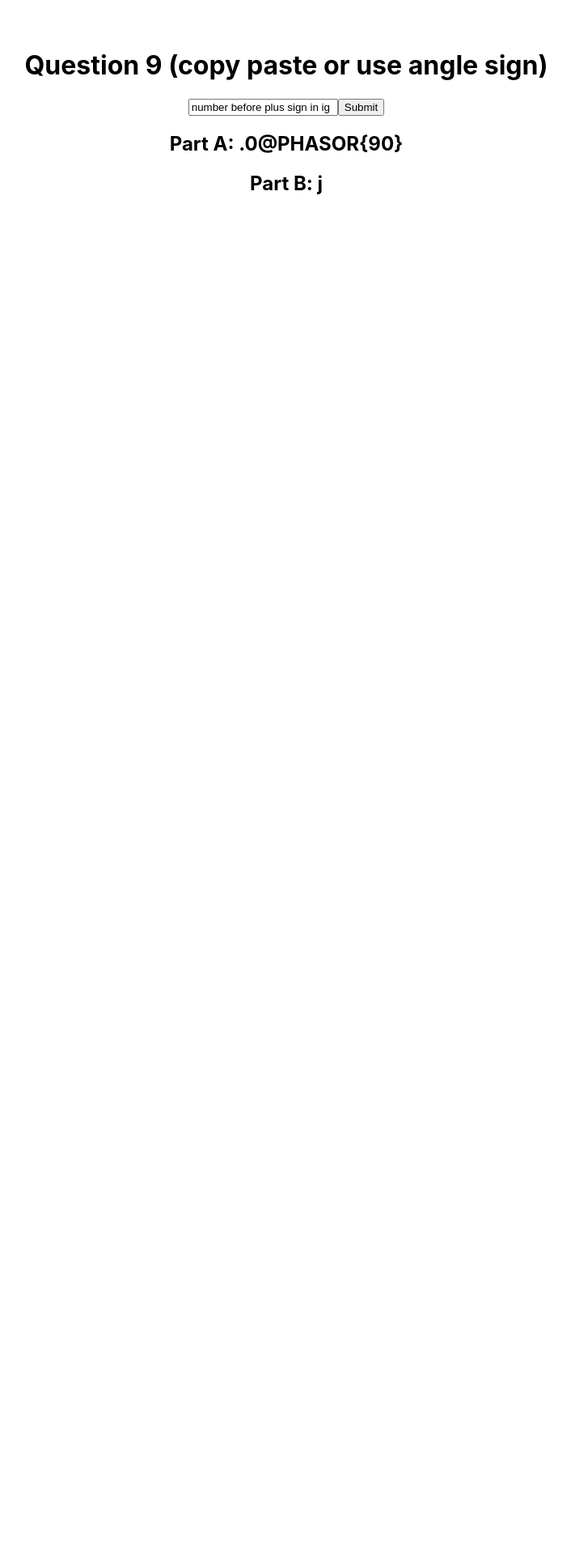
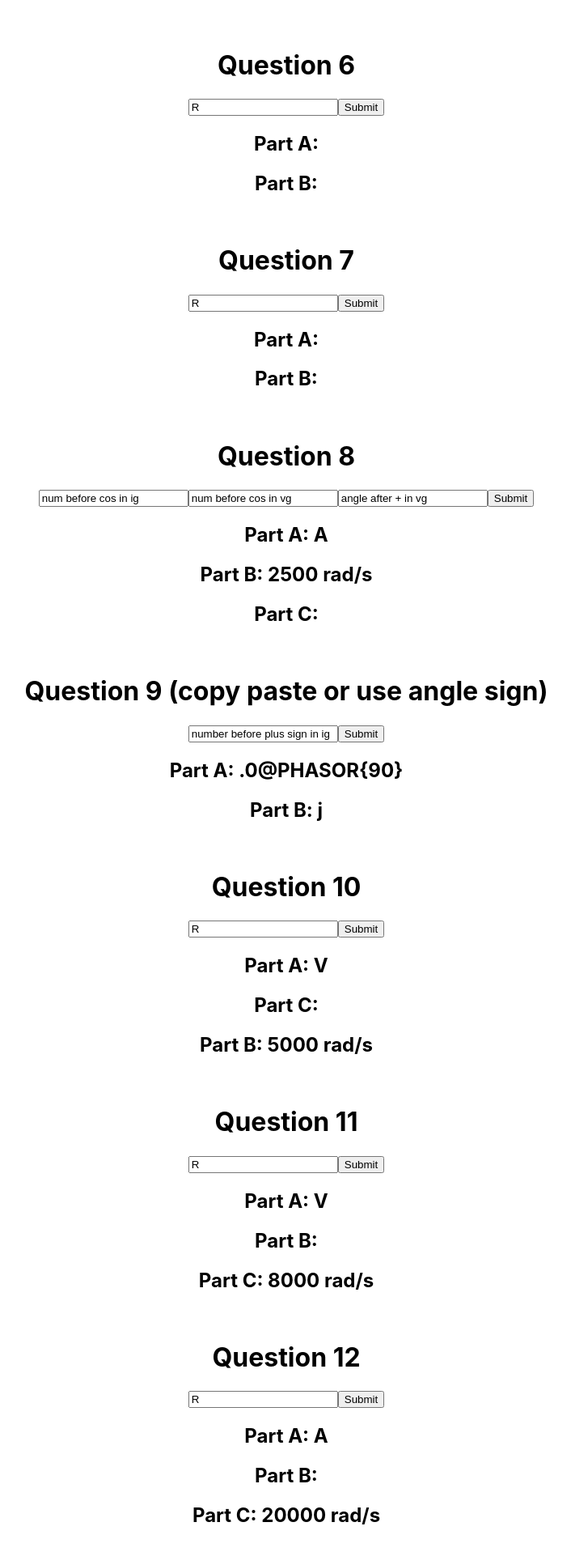
Before and after one commit to Cyberistic/circiuitshwthing, a React (Create React App) app in the folder hwthing/: page / in a window 1280 px wide. Shown: the part 1643-3560 px from the top of the page at 81% size, without its empty margins (286-992 px from the left). Before the commit the page ends 1904 px from the top, so only its background shows below. Built offline with nearby package versions, Linux system fonts and the light colour scheme.

Commit message:
bad comment

```diff
--- a/hwthing/src/App.js
+++ b/hwthing/src/App.js
@@ -12,19 +12,26 @@ function App() {
       <Question3 />
       <Question4 />
       <Question5 />
-      <Question9 />
-
-      {/*
       <Question6 />
-
-
       <Question7 />
       <Question8 />
-
+      <Question9 />
       <Question10 />
       <Question11 />
       <Question12 />
       <Question13 />
+
+      {/*
+
+
+
+
+
+
+
+
+
+
       <Question14 /> */}
     </div>
   );
@@ -443,38 +450,114 @@ function Question5() {
   )
 }
 
-// function Question6() {
+function Question6() {
 
-//   const[parta, setParta] = useState("");
-//   const[partb, setPartb] = useState("");
+  const[parta, setParta] = useState("");
+  const[partb, setPartb] = useState("");
 
-//   const [num1, setNum1] = useState("R");
-//   const handleSubmit = (evt) => {
-//     evt.preventDefault();
-//     let formula1 = math.evaluate(`((${num1} + ${math.complex('50 - 60i')})*(${math.complex('-100i')}))/(${num1} + ${math.complex('50 - 40i')})`)
-//     let formula2 = math.evaluate(`200/(${num1} + ${math.complex('50 + 60i')})`)
-//     console.log(formula1);
-//     setParta(formula1.format(3))
-//     setPartb(formula2.format(3))
-//   }
-//   return(
-//     <>
-//     <br />
-//     <h1>Question 6</h1>
-//     <form onSubmit={handleSubmit}>
+  const [num1, setNum1] = useState("R");
+  const handleSubmit = (evt) => {
+    evt.preventDefault();
+    let formula1 = math.evaluate(`((${num1} + ${math.complex('50 + 60i')})*(${math.complex('-100i')}))/((${num1} + ${math.complex('50 + 60i')}) + (${math.complex('-100i')}))`)
+    let formula2 = math.evaluate(`200/(${num1} + ${math.complex('50 + 60i')})`)
+    setParta(formula1.format(3).slice(0, -1) + 'j')
+    setPartb(formula2.format(3).slice(0, -1) + 'j')
+  }
+  return(
+    <>
+    <br />
+    <h1>Question 6</h1>
+    <form onSubmit={handleSubmit}>
 
-//       <input
-//         type="text"
-//         value={num1}
-//         onChange={e => setNum1(e.target.value)}
-//       />
-//       <input type="submit" value="Submit" />
-//     </form>
-//     <h2>Part A: {parta}</h2>
-//     <h2>Part B: {partb}</h2>
-//     </>
-//   )
-// }
+      <input
+        type="text"
+        value={num1}
+        onChange={e => setNum1(e.target.value)}
+      />
+      <input type="submit" value="Submit" />
+    </form>
+    <h2>Part A: {parta}</h2>
+    <h2>Part B: {partb}</h2>
+    </>
+  )
+}
+function Question7() {
+
+  const[parta, setParta] = useState("");
+  const[partb, setPartb] = useState("");
+
+  const [num1, setNum1] = useState("R");
+  const handleSubmit = (evt) => {
+    evt.preventDefault();
+    //let formula1 = math.evaluate(`((${num1} + ${math.complex('50 + 60i')})*(${math.complex('-100i')}))/((${num1} + ${math.complex('50 + 60i')}) + (${math.complex('-100i')}))`)
+    let formula1 = math.evaluate(`(${math.complex('5 + 5i')}) * (1 - (${math.complex('0 + 2i')} / ${num1}))`)
+    let formula2 = math.evaluate(`1/((-0.25/${num1}) + ${math.complex('-0.025i')})`)
+    setParta(formula1.format(3).slice(0, -1) + 'j')
+    setPartb(formula2.format(3).slice(0, -1) + 'j')
+  }
+  return(
+    <>
+    <br />
+    <h1>Question 7</h1>
+    <form onSubmit={handleSubmit}>
+
+      <input
+        type="text"
+        value={num1}
+        onChange={e => setNum1(e.target.value)}
+      />
+      <input type="submit" value="Submit" />
+    </form>
+    <h2>Part A: {parta}</h2>
+    <h2>Part B: {partb}</h2>
+    </>
+  )
+}
+function Question8() {
+
+  const[parta, setParta] = useState("");
+  const[partb, setPartb] = useState("");
+
+  const [num1, setNum1] = useState("num before cos in ig");
+  const [num2, setNum2] = useState("num before cos in vg");
+  const [num3, setNum3] = useState("angle after + in vg");
+  const handleSubmit = (evt) => {
+    evt.preventDefault();
+    //let formula1 = math.evaluate(`((${num1} + ${math.complex('50 + 60i')})*(${math.complex('-100i')}))/((${num1} + ${math.complex('50 + 60i')}) + (${math.complex('-100i')}))`)
+    // let formula1 = math.evaluate(`${math.complex('0.4-0.2i')} * ${math.Complex.fromPolar(parseInt(num1), 0)} + ${math.complex('0.15+0.05i')} * ${math.Complex.fromPolar(parseInt(num2), parseInt(num3))}`)
+    let formula1 = math.evaluate(`(${math.complex('0.4-0.2i')}) * ${math.Complex.fromPolar(parseInt(num1), 0)} + (${math.complex('0.15+0.05i')}) * (${math.Complex.fromPolar(parseInt(num2), parseInt(num3) * 0.017453)})`)
+    setParta(math.complex(formula1).abs().toPrecision(3))
+    setPartb((math.complex(formula1).arg() / 0.017453).toPrecision(3))
+  }
+  return(
+    <>
+    <br />
+    <h1>Question 8</h1>
+    <form onSubmit={handleSubmit}>
+
+      <input
+        type="text"
+        value={num1}
+        onChange={e => setNum1(e.target.value)}
+      />
+            <input
+        type="text"
+        value={num2}
+        onChange={e => setNum2(e.target.value)}
+      />
+            <input
+        type="text"
+        value={num3}
+        onChange={e => setNum3(e.target.value)}
+      />
+      <input type="submit" value="Submit" />
+    </form>
+    <h2>Part A: {parta} A</h2>
+    <h2>Part B: 2500 rad/s</h2>
+    <h2>Part C: {partb}</h2>
+    </>
+  )
+}
 
 function Question9() {
 
@@ -504,4 +587,143 @@ function Question9() {
     </>
   )
 }
+function Question10() {
+
+  const[parta, setParta] = useState("");
+  const[partb, setPartb] = useState("");
+
+  const [num1, setNum1] = useState("R");
+  const handleSubmit = (evt) => {
+    evt.preventDefault();
+    //let formula1 = math.evaluate(`((${num1} + ${math.complex('50 + 60i')})*(${math.complex('-100i')}))/((${num1} + ${math.complex('50 + 60i')}) + (${math.complex('-100i')}))`)
+    // let formula1 = math.evaluate(`${math.complex('0.4-0.2i')} * ${math.Complex.fromPolar(parseInt(num1), 0)} + ${math.complex('0.15+0.05i')} * ${math.Complex.fromPolar(parseInt(num2), parseInt(num3))}`)
+    let formula1 = math.evaluate(`(${math.complex('40+120i')}) * (${num1} /  ( ${num1} + ${math.complex('-90-70i')}))`)
+    setParta(math.complex(formula1).abs().toPrecision(3))
+    setPartb((math.complex(formula1).arg() / 0.017453).toPrecision(3))
+  }
+  return(
+    <>
+    <br />
+    <h1>Question 10</h1>
+    <form onSubmit={handleSubmit}>
+
+      <input
+        type="text"
+        value={num1}
+        onChange={e => setNum1(e.target.value)}
+      />
+      <input type="submit" value="Submit" />
+    </form>
+    <h2>Part A: {parta} V</h2>
+    <h2>Part C: {partb}</h2>
+    <h2>Part B: 5000 rad/s</h2>
+    </>
+  )
+}
+function Question11() {
+
+  const[parta, setParta] = useState("");
+  const[partb, setPartb] = useState("");
+
+  const [num1, setNum1] = useState("R");
+  const handleSubmit = (evt) => {
+    evt.preventDefault();
+    //let formula1 = math.evaluate(`((${num1} + ${math.complex('50 + 60i')})*(${math.complex('-100i')}))/((${num1} + ${math.complex('50 + 60i')}) + (${math.complex('-100i')}))`)
+    // let formula1 = math.evaluate(`${math.complex('0.4-0.2i')} * ${math.Complex.fromPolar(parseInt(num1), 0)} + ${math.complex('0.15+0.05i')} * ${math.Complex.fromPolar(parseInt(num2), parseInt(num3))}`)
+    let formula1 = math.evaluate(`100 * ((${math.complex('500-1000i')}) /  ( (${math.complex(num1, 1600)}) + (${math.complex('500-1000i')})))`)
+    console.log(formula1);
+    setParta(math.complex(formula1).abs().toPrecision(3))
+    setPartb((math.complex(formula1).arg() / 0.017453).toPrecision(3))
+  }
+  return(
+    <>
+    <br />
+    <h1>Question 11</h1>
+    <form onSubmit={handleSubmit}>
+
+      <input
+        type="text"
+        value={num1}
+        onChange={e => setNum1(e.target.value)}
+      />
+      <input type="submit" value="Submit" />
+    </form>
+    <h2>Part A: {parta} V</h2>
+    <h2>Part B: {partb}</h2>
+    <h2>Part C: 8000 rad/s</h2>
+    </>
+  )
+}
+function Question12() {
+
+  const[parta, setParta] = useState("");
+  const[partb, setPartb] = useState("");
+
+  const [num1, setNum1] = useState("R");
+  const handleSubmit = (evt) => {
+    evt.preventDefault();
+    //let formula1 = math.evaluate(`((${num1} + ${math.complex('50 + 60i')})*(${math.complex('-100i')}))/((${num1} + ${math.complex('50 + 60i')}) + (${math.complex('-100i')}))`)
+    // let formula1 = math.evaluate(`${math.complex('0.4-0.2i')} * ${math.Complex.fromPolar(parseInt(num1), 0)} + ${math.complex('0.15+0.05i')} * ${math.Complex.fromPolar(parseInt(num2), parseInt(num3))}`)
+    let formula1 = math.evaluate(`400 * 0.001 * ((${math.complex(num1, 1200)}) /  ( (${num1}) + (${math.complex('200+800i')})))`)
+    console.log(formula1);
+    setParta(math.complex(formula1).abs().toPrecision(3))
+    setPartb((math.complex(formula1).arg() / 0.017453).toPrecision(3))
+  }
+  return(
+    <>
+    <br />
+    <h1>Question 12</h1>
+    <form onSubmit={handleSubmit}>
+
+      <input
+        type="text"
+        value={num1}
+        onChange={e => setNum1(e.target.value)}
+      />
+      <input type="submit" value="Submit" />
+    </form>
+    <h2>Part A: {parta} A</h2>
+    <h2>Part B: {partb}</h2>
+    <h2>Part C: 20000 rad/s</h2>
+    </>
+  )
+}
+function Question13() {
+
+  const[parta, setParta] = useState("");
+  const[partb, setPartb] = useState("");
+
+  const [num1, setNum1] = useState("R");
+  const handleSubmit = (evt) => {
+    evt.preventDefault();
+    //let formula1 = math.evaluate(`((${num1} + ${math.complex('50 + 60i')})*(${math.complex('-100i')}))/((${num1} + ${math.complex('50 + 60i')}) + (${math.complex('-100i')}))`)
+    // let formula1 = math.evaluate(`${math.complex('0.4-0.2i')} * ${math.Complex.fromPolar(parseInt(num1), 0)} + ${math.complex('0.15+0.05i')} * ${math.Complex.fromPolar(parseInt(num2), parseInt(num3))}`)
+    let formula1 = math.evaluate(`0.1 * ${num1} * (1 /  (${math.complex(400, 3 * num1)}))`)
+    console.log(formula1);
+    setParta(math.complex(formula1).abs().toPrecision(3))
+    setPartb((math.complex(formula1).arg() / 0.017453).toPrecision(3))
+  }
+  return(
+    <>
+    <br />
+    <h1>Question 13 (not fully solved yet)</h1>
+    <form onSubmit={handleSubmit}>
+
+      <input
+        type="text"
+        value={num1}
+        onChange={e => setNum1(e.target.value)}
+      />
+      <input type="submit" value="Submit" />
+    </form>
+    <h2>Part A: superposition</h2>
+    {// <h2>Part B: {parta}</h2>
+    //<h2>Part C: {partb}</h2>
+  }
+
+    <h2>Part D: 16000 rad/s</h2>
+
+    </>
+  )
+}
 export default App;
```
